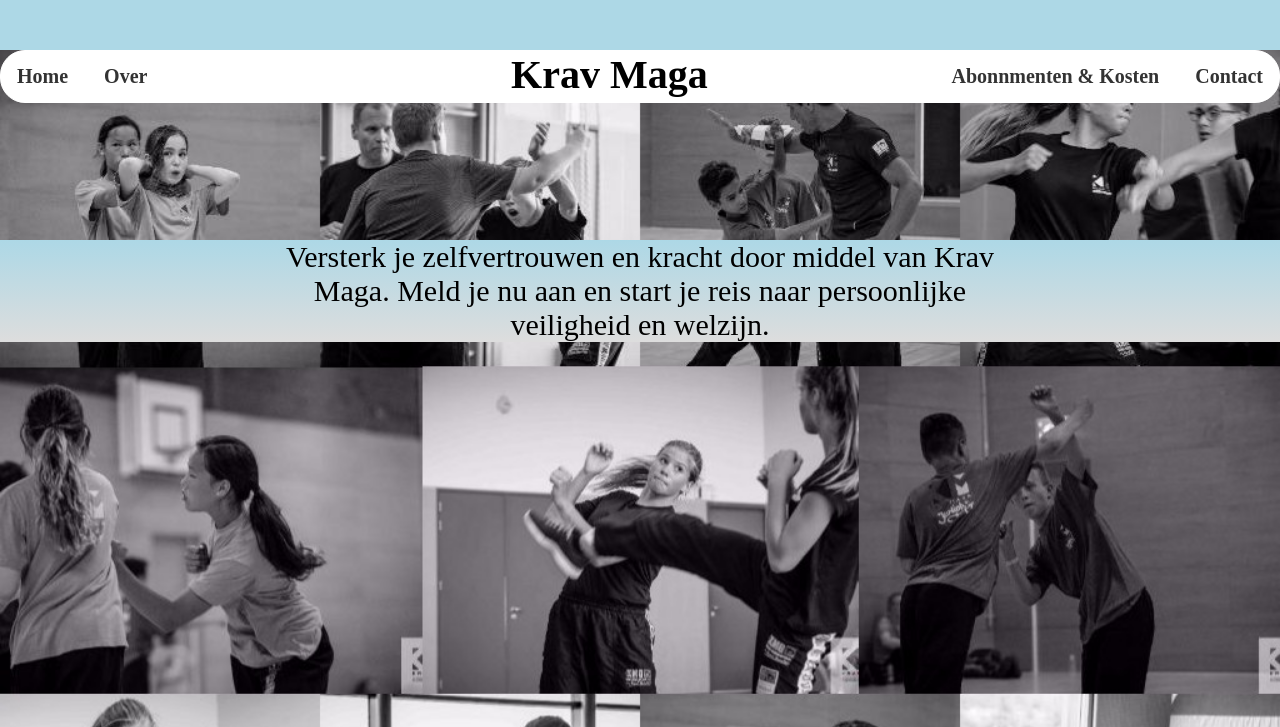
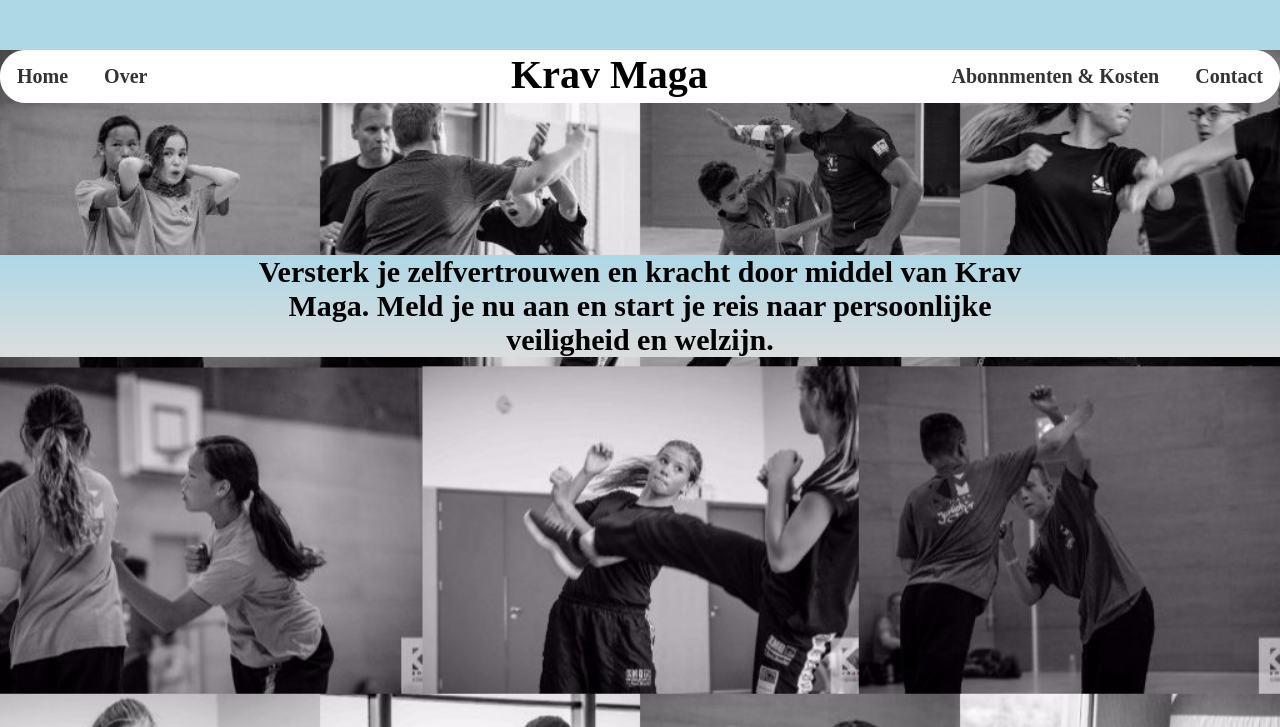
Before and after one commit to Nimmedemuijnck/krav-maga-internetstandaarden, a plain HTML site: page index.html in a window 1280 px wide. Shown: the top 727 px of the page. Drawn offline with Linux system fonts and the light colour scheme.

Commit message:
p in h2 veranderd

```diff
--- a/index.html
+++ b/index.html
@@ -24,7 +24,7 @@
         </nav>
     </header>
     </div>
-        <p id="welkom">Versterk je zelfvertrouwen en kracht door middel van Krav Maga. Meld je nu aan en start je reis naar persoonlijke veiligheid en welzijn.</p>
+        <h2 id="welkom">Versterk je zelfvertrouwen en kracht door middel van Krav Maga. Meld je nu aan en start je reis naar persoonlijke veiligheid en welzijn.</h2>
         <h2 id="locatie">Vind een locatie bij jou in de buurt!</h2>
     <main class="map">
         <div id="map">
```
